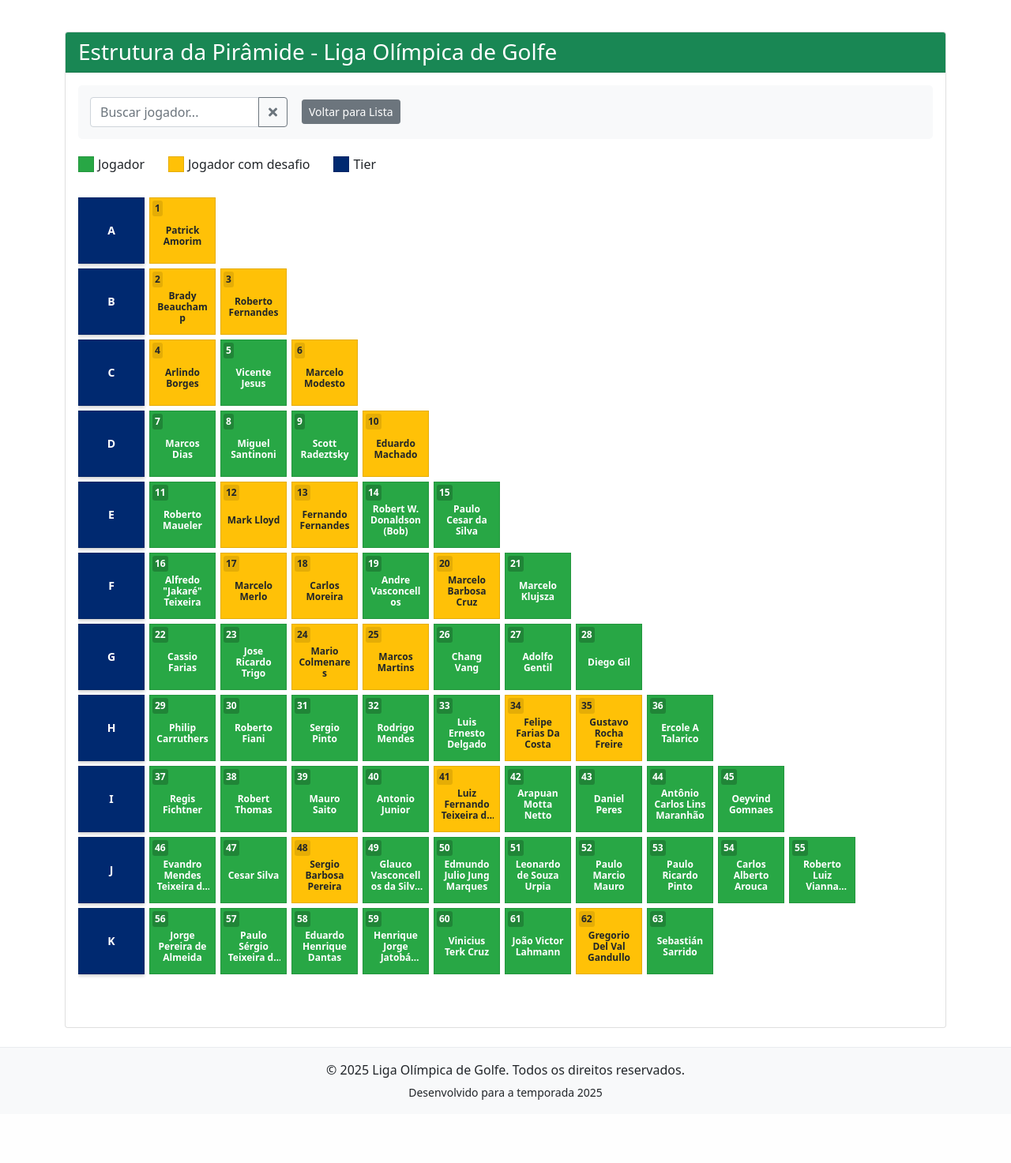
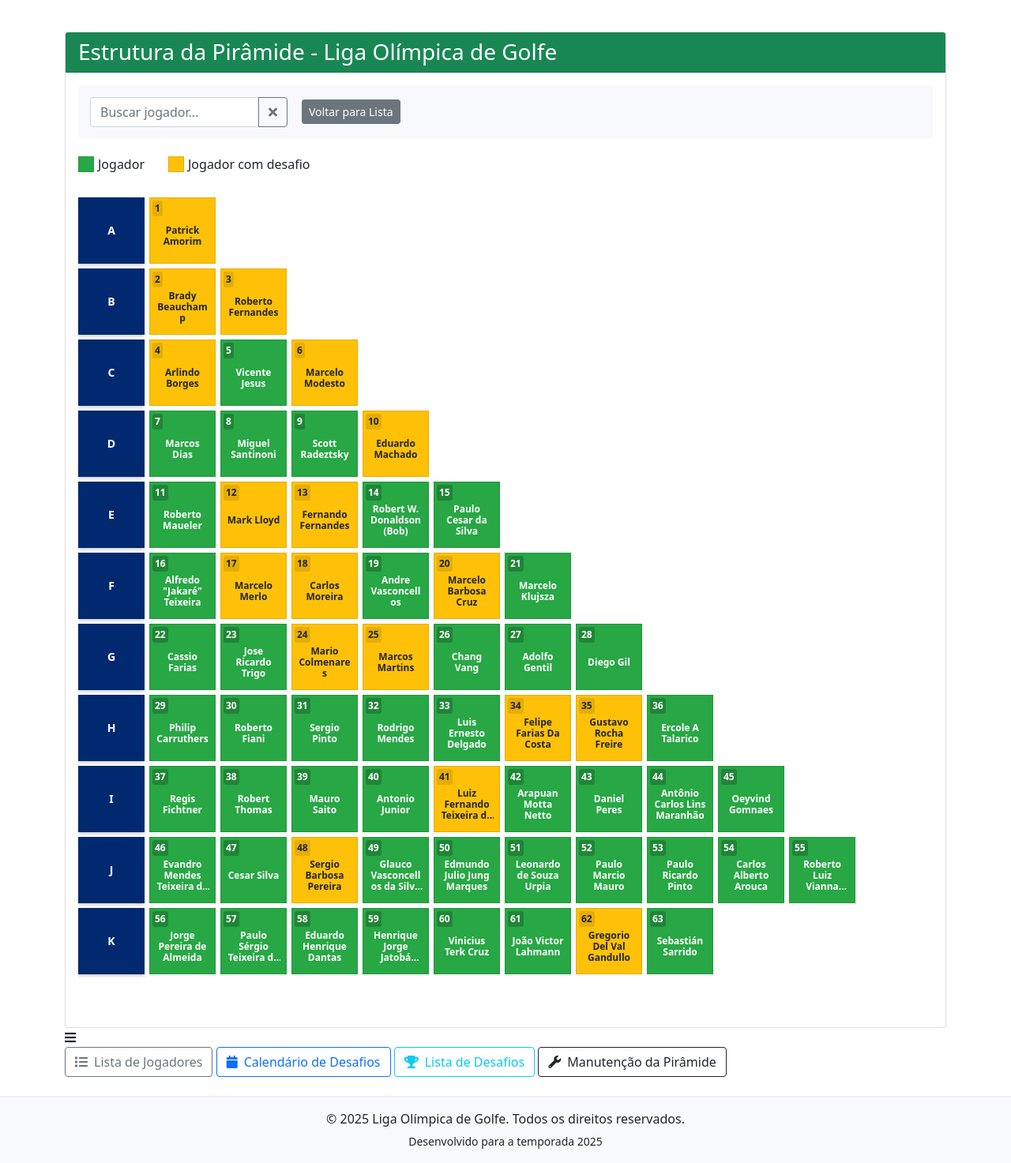
Before and after one commit to mauroto1000/ligaolimpicadegolfe, a Flask app: page /pyramid_dynamic in a window 1280 px wide. Shown: the part 56-1529 px from the top of the page at 79% size. Before the commit the page ends 1449 px from the top, so only its background shows below. Run offline with Flask 3, Linux system fonts and the light colour scheme; data comes from the database, SQL or seed files in the repository.

Commit message:
Retirada da legenda de nível

```diff
--- a/templates/pyramid_dynamic.html
+++ b/templates/pyramid_dynamic.html
@@ -260,61 +264,6 @@
             margin-right: 0;
         }
     }
-
-    /* Botão de ação flutuante para mobile */
-    .mobile-action-btn {
-        position: fixed;
-        bottom: 20px;
-        right: 20px;
-        width: 50px;
-        height: 50px;
-        border-radius: 50%;
-        background-color: #007bff;
-        color: white;
-        display: none;
-        justify-content: center;
-        align-items: center;
-        box-shadow: 0 4px 8px rgba(0,0,0,0.3);
-        z-index: 1000;
-        font-size: 24px;
-    }
-
-    @media (max-width: 767px) {
-        .mobile-action-btn {
-            display: flex;
-        }
-    }
-
-    /* Menu móvel expandido */
-    .mobile-menu {
-        position: fixed;
-        bottom: 80px;
-        right: 20px;
-        background-color: white;
-        border-radius: 10px;
-        box-shadow: 0 4px 10px rgba(0,0,0,0.3);
-        padding: 10px;
-        z-index: 999;
-        display: none;
-        flex-direction: column;
-        gap: 5px;
-        min-width: 200px;
-    }
-
-    .mobile-menu.show {
-        display: flex;
-    }
-
-    .mobile-menu a {
-        padding: 8px 12px;
-        border-radius: 5px;
-        text-decoration: none;
-        transition: background-color 0.2s;
-    }
-
-    .mobile-menu a:hover, .mobile-menu a:active {
-        background-color: #f0f0f0;
-    }
 </style>
 {% endblock %}
 
@@ -350,10 +299,6 @@
             <div class="legend-item">
                 <div class="legend-color legend-yellow"></div>
                 <span>Jogador com desafio</span>
-            </div>
-            <div class="legend-item">
-                <div class="legend-color legend-blue"></div>
-                <span>Tier</span>
             </div>
         </div>
 
@@ -381,7 +326,7 @@
                             <div class="pyramid-tooltip">
                                 <strong>{{ player.name }}</strong><br>
                                 Posição: #{{ player.position }}<br>
-                                Tier: {{ tier_letter }}<br>
+                                Nível: {{ tier_letter }}<br>
                                 {% if player.hcp_index is not none %}
                                 HCP: {{ player.hcp_index }}<br>
                                 {% endif %}
```
Also changed, not shown: other parts of templates/pyramid_dynamic.html (+19 -15 lines).
